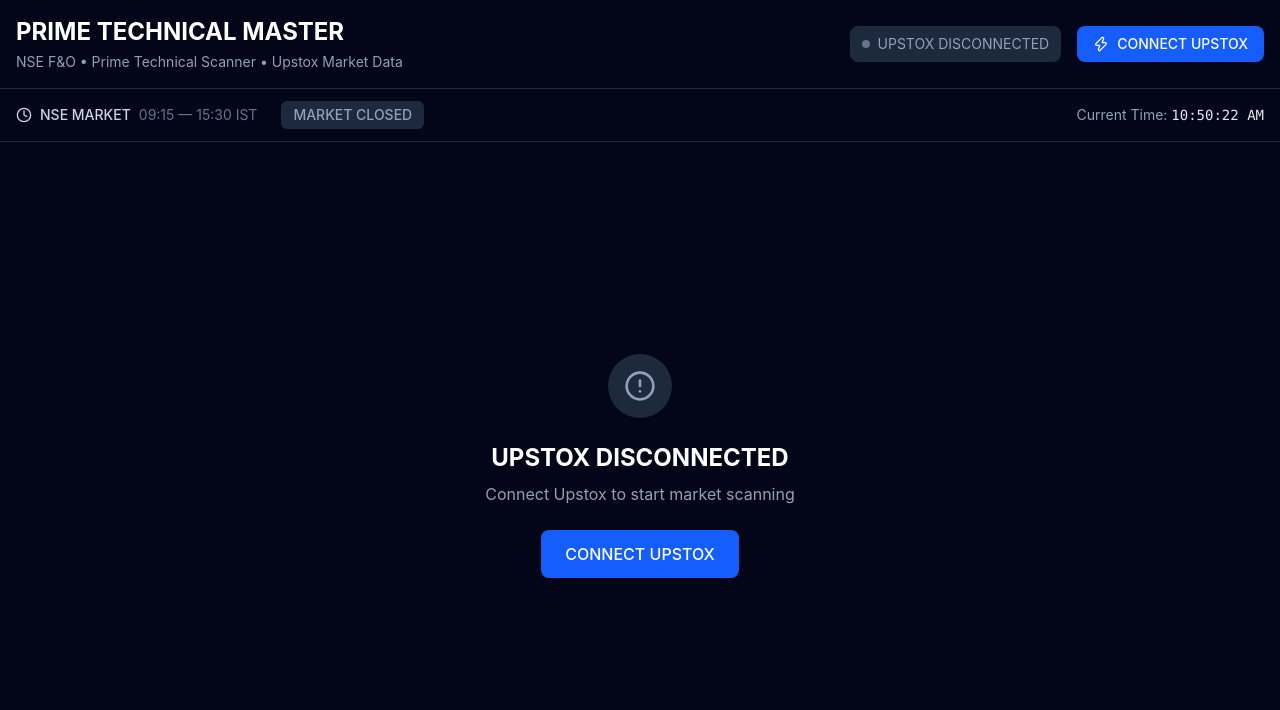
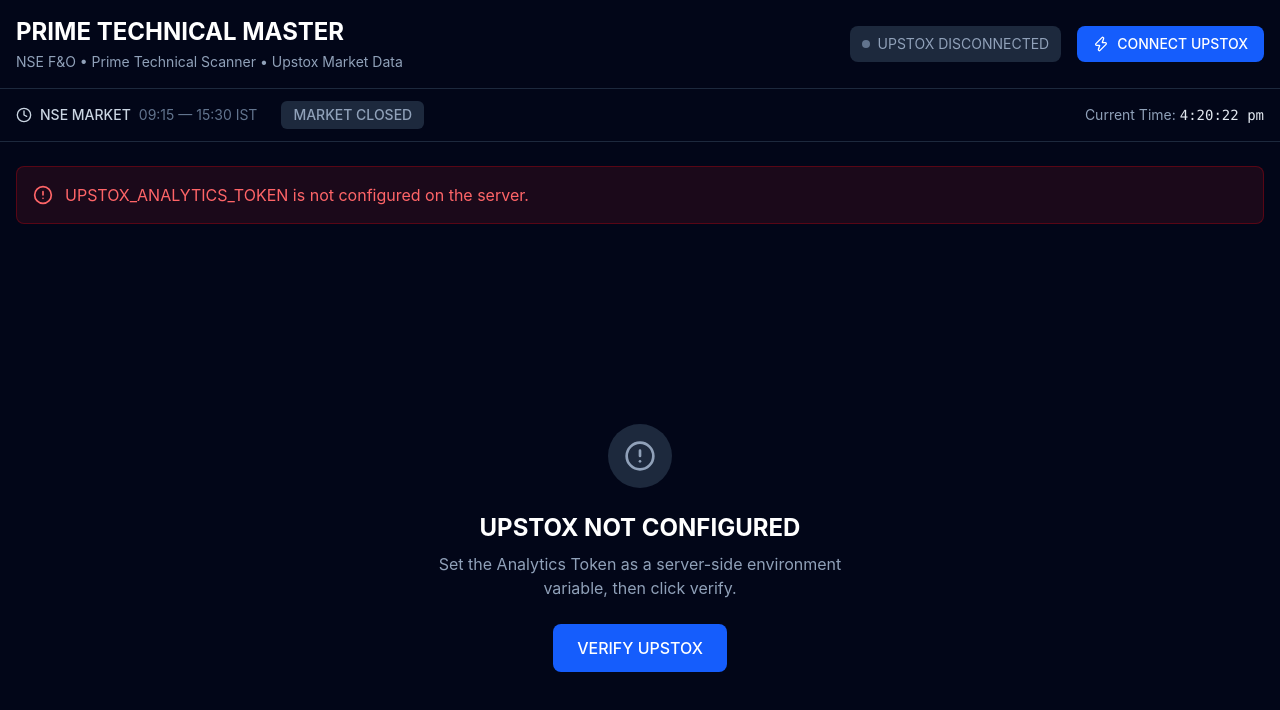
Before and after one commit to anacambridge-max/arena-claude, a Next.js app: page / in a window 1280 px wide. Shown: the top 710 px of the page. Built offline with nearby package versions, Linux system fonts and the light colour scheme.

Commit message:
Update dashboard for Analytics Token verification and real scan status

```diff
--- a/src/components/dashboard-client.tsx
+++ b/src/components/dashboard-client.tsx
@@ -1,8 +1,3 @@
-/**
- * Prime Technical Master Dashboard Client Component
- * Main orchestrator for the dashboard UI
- */
-
 'use client';
 
 import { useState, useEffect } from 'react';
@@ -16,10 +11,12 @@
 
 interface ScannerResponse {
   status: string;
+  message?: string;
   data: {
     summary: {
       universeCount: number;
       scannedCount: number;
+      failedCount?: number;
       buyCount: number;
       sellCount: number;
       setupCount: number;
@@ -42,20 +39,19 @@
   const [selectedStock, setSelectedStock] = useState<PrimeScanResult | null>(null);
   const [lastUpdate, setLastUpdate] = useState<string | null>(null);
 
-  // Check Upstox connection status on mount
-  useEffect(() => {
-    checkConnection();
-  }, []);
+  useEffect(() => { checkConnection(); }, []);
 
   const checkConnection = async () => {
     try {
-      const res = await fetch('/api/upstox/status');
+      const res = await fetch('/api/upstox/status', { cache: 'no-store' });
       const data = await res.json();
-      setIsConnected(data.data?.connected || false);
-      setIsLoading(false);
-    } catch (err) {
-      console.error('Failed to check connection:', err);
+      const connected = Boolean(data.data?.connected);
+      setIsConnected(connected);
+      setError(connected ? null : 'UPSTOX_ANALYTICS_TOKEN is not configured on the server.');
+    } catch {
       setIsConnected(false);
+      setError('Unable to check Upstox configuration.');
+    } finally {
       setIsLoading(false);
     }
   };
@@ -63,21 +59,17 @@
   const handleConnect = async () => {
     setIsLoading(true);
     setError(null);
-
     try {
-      const res = await fetch('/api/upstox/connect', { method: 'POST' });
+      const res = await fetch('/api/upstox/connect', { method: 'POST', cache: 'no-store' });
       const data = await res.json();
-
       if (data.status === 'success') {
         setIsConnected(true);
-        // Auto-run scan after connection
-        handleScan();
+        await handleScan();
       } else {
-        setError(data.message || 'Failed to connect to Upstox');
+        setError(data.message || 'Upstox Analytics Token is not configured.');
       }
-    } catch (err) {
-      setError('Failed to connect to Upstox');
-      console.error(err);
+    } catch {
+      setError('Failed to verify Upstox configuration.');
     } finally {
       setIsLoading(false);
     }
@@ -86,133 +78,37 @@
   const handleScan = async () => {
     setIsLoading(true);
     setError(null);
-
     try {
-      const res = await fetch('/api/upstox/prime-scan');
+      const res = await fetch('/api/upstox/prime-scan', { cache: 'no-store' });
       const data: ScannerResponse = await res.json();
-
-      if (data.status === 'success') {
-        setScanData(data.data);
-        setLastUpdate(new Date().toLocaleString());
-      } else {
-        setError('Failed to run Prime scan');
-      }
+      if (!res.ok || data.status !== 'success') throw new Error(data.message || 'Failed to run Prime scan');
+      setScanData(data.data);
+      setLastUpdate(new Date().toLocaleString('en-IN', { timeZone: 'Asia/Kolkata' }));
     } catch (err) {
-      setError('Failed to run Prime scan');
-      console.error(err);
+      setError(err instanceof Error ? err.message : 'Failed to run Prime scan');
     } finally {
       setIsLoading(false);
     }
   };
 
-  const handleRefresh = () => {
-    if (isConnected) {
-      handleScan();
-    } else {
-      checkConnection();
-    }
-  };
-
-  // Default market status for initial render
   const defaultMarketStatus: MarketStatus = {
     isOpen: false,
     session: 'CLOSED',
-    currentTime: new Date().toLocaleTimeString(),
+    currentTime: new Date().toLocaleTimeString('en-IN', { timeZone: 'Asia/Kolkata' }),
     nextChange: null,
   };
 
   return (
     <div className="min-h-screen bg-slate-950">
-      <DashboardHeader
-        isConnected={isConnected}
-        isLoading={isLoading}
-        onConnect={handleConnect}
-        onRefresh={handleRefresh}
-        onScan={handleScan}
-        lastUpdate={lastUpdate}
-      />
-
+      <DashboardHeader isConnected={isConnected} isLoading={isLoading} onConnect={handleConnect} onRefresh={checkConnection} onScan={handleScan} lastUpdate={lastUpdate} />
       <MarketStatusBar marketStatus={scanData?.marketStatus || defaultMarketStatus} />
-
       <main className="mx-auto max-w-[1800px] px-4 py-6">
-        {/* Error State */}
-        {error && (
-          <div className="mb-6 flex items-center gap-3 rounded-lg border border-red-600/30 bg-red-500/10 p-4 text-red-400">
-            <AlertCircle className="h-5 w-5" />
-            <span>{error}</span>
-          </div>
-        )}
-
-        {/* Loading State */}
-        {isLoading && !scanData && (
-          <div className="flex min-h-[600px] items-center justify-center">
-            <div className="text-center">
-              <Loader2 className="mx-auto h-12 w-12 animate-spin text-blue-500" />
-              <p className="mt-4 text-slate-400">Loading Prime Scanner...</p>
-            </div>
-          </div>
-        )}
-
-        {/* Not Connected State */}
-        {!isLoading && !isConnected && !scanData && (
-          <div className="flex min-h-[600px] items-center justify-center">
-            <div className="max-w-md text-center">
-              <div className="mx-auto flex h-16 w-16 items-center justify-center rounded-full bg-slate-800">
-                <AlertCircle className="h-8 w-8 text-slate-400" />
-              </div>
-              <h2 className="mt-6 text-2xl font-bold text-white">UPSTOX DISCONNECTED</h2>
-              <p className="mt-2 text-slate-400">
-                Connect Upstox to start market scanning
-              </p>
-              <button
-                onClick={handleConnect}
-                className="mt-6 rounded-lg bg-blue-600 px-6 py-3 font-medium text-white hover:bg-blue-700"
-              >
-                CONNECT UPSTOX
-              </button>
-            </div>
-          </div>
-        )}
-
-        {/* Dashboard Content */}
-        {scanData && (
-          <div className="space-y-6">
-            <SummaryCards summary={scanData.summary} />
-
-            <div>
-              <div className="mb-4 flex items-center justify-between">
-                <h2 className="text-lg font-semibold text-white">
-                  Prime Scanner Results
-                </h2>
-                <div className="text-sm text-slate-400">
-                  {scanData.results.length} stocks scanned
-                </div>
-              </div>
-
-              <ScannerTable
-                results={scanData.results}
-                onSelectStock={setSelectedStock}
-                selectedStock={selectedStock}
-              />
-            </div>
-
-            {/* Important Disclaimer */}
-            <div className="rounded-lg border border-amber-600/30 bg-amber-500/10 p-4 text-sm text-amber-400">
-              <p className="font-semibold">IMPORTANT DISCLAIMER:</p>
-              <p className="mt-2">
-                This scanner is for educational and research purposes only.
-                Confirmation rules are NOT VERIFIED. Do not use for actual trading without
-                proper validation. No trading signals should be considered investment advice.
-              </p>
-            </div>
-          </div>
-        )}
+        {error && <div className="mb-6 flex items-center gap-3 rounded-lg border border-red-600/30 bg-red-500/10 p-4 text-red-400"><AlertCircle className="h-5 w-5" /><span>{error}</span></div>}
+        {isLoading && !scanData && <div className="flex min-h-[600px] items-center justify-center"><div className="text-center"><Loader2 className="mx-auto h-12 w-12 animate-spin text-blue-500" /><p className="mt-4 text-slate-400">Loading Prime Scanner...</p></div></div>}
+        {!isLoading && !isConnected && !scanData && <div className="flex min-h-[600px] items-center justify-center"><div className="max-w-md text-center"><div className="mx-auto flex h-16 w-16 items-center justify-center rounded-full bg-slate-800"><AlertCircle className="h-8 w-8 text-slate-400" /></div><h2 className="mt-6 text-2xl font-bold text-white">UPSTOX NOT CONFIGURED</h2><p className="mt-2 text-slate-400">Set the Analytics Token as a server-side environment variable, then click verify.</p><button onClick={handleConnect} className="mt-6 rounded-lg bg-blue-600 px-6 py-3 font-medium text-white hover:bg-blue-700">VERIFY UPSTOX</button></div></div>}
+        {scanData && <div className="space-y-6"><SummaryCards summary={scanData.summary} /><div><div className="mb-4 flex items-center justify-between"><h2 className="text-lg font-semibold text-white">Prime Scanner Results</h2><div className="text-sm text-slate-400">{scanData.results.length} stocks scanned{scanData.summary.failedCount ? ` • ${scanData.summary.failedCount} unavailable` : ''}</div></div><ScannerTable results={scanData.results} onSelectStock={setSelectedStock} selectedStock={selectedStock} /></div><div className="rounded-lg border border-amber-600/30 bg-amber-500/10 p-4 text-sm text-amber-400"><p className="font-semibold">IMPORTANT DISCLAIMER:</p><p className="mt-2">This scanner is for educational and research purposes only. Confirmation rules are NOT VERIFIED. Do not use for actual trading without proper validation. No trading signals should be considered investment advice.</p></div></div>}
       </main>
-
-      {/* Stock Detail Panel */}
-      {selectedStock && (
-        <StockDetailPanel stock={selectedStock} onClose={() => setSelectedStock(null)} />
-      )}
+      {selectedStock && <StockDetailPanel stock={selectedStock} onClose={() => setSelectedStock(null)} />}
     </div>
   );
 }
```
